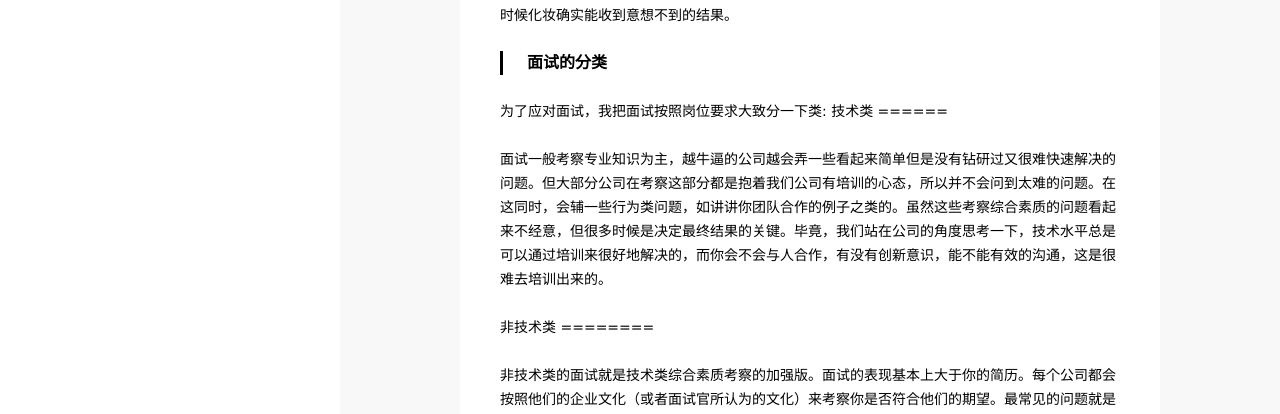
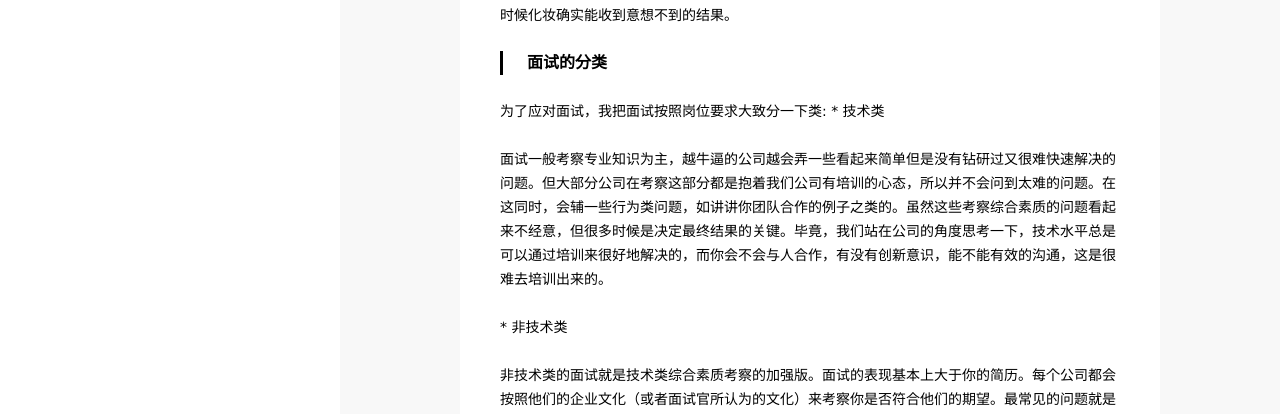
Before and after one commit to saberprince/saberprince.github.io, a Jekyll site: the page built from _posts/2016-03-25-序-言.md, in a window 1280 px wide and 900 px high. Shown: the part 382-796 px from the top of the window. Built offline with Jekyll 4.4.1, drawn with Linux system fonts in a browser that asks for light colours; nearby versions of some CDN libraries; library files that are not in the unit come from our copies; comment, search, counter and statistics services are not loaded.

Commit message:
Update 2016-03-25-序-言.md

```diff
--- a/_posts/2016-03-25-序-言.md
+++ b/_posts/2016-03-25-序-言.md
@@ -17,13 +17,13 @@ category: blog
 
 <p> 为了应对面试，我把面试按照岗位要求大致分一下类:
 
-技术类
-======
+* 技术类
+
 
 <p> 面试一般考察专业知识为主，越牛逼的公司越会弄一些看起来简单但是没有钻研过又很难快速解决的问题。但大部分公司在考察这部分都是抱着我们公司有培训的心态，所以并不会问到太难的问题。在这同时，会辅一些行为类问题，如讲讲你团队合作的例子之类的。虽然这些考察综合素质的问题看起来不经意，但很多时候是决定最终结果的关键。毕竟，我们站在公司的角度思考一下，技术水平总是可以通过培训来很好地解决的，而你会不会与人合作，有没有创新意识，能不能有效的沟通，这是很难去培训出来的。</p>
 
-非技术类
-========
+* 非技术类
+
 
 <p> 非技术类的面试就是技术类综合素质考察的加强版。面试的表现基本上大于你的简历。每个公司都会按照他们的企业文化（或者面试官所认为的文化）来考察你是否符合他们的期望。最常见的问题就是宝洁公司发明的宝洁八大问。面试问题公开化，简单易懂，基本上没有你答不上的问题。只可惜，说得出来不代表你说的到位。面试官往往在聆听的过程中寻找他心中想要的东西。这些东西是什么呢？无非就是公司发展以来所最推崇的一些综合素质特点。这些特点无非就是创新，沟通能力强，领导力等等。虽然大部分公司要求的综合素质雷同，如团队精神。但这里面有个陷阱或者误区，就是大家都认为每个公司想要的人都是一样的。No No No。即使公司喊出来都要创新精神，可能他们心中的创新精神表现是不一样的。举个例子来说，对于美国苹果公司来说，创新精神意味着你要注重颠覆传统，挑战业界权威；对于美国传统制造业公司，创新精神体现在你会观察学习别的领域中牛逼的东西重新应用在你的领域中。你可能觉得这好像也差不多，但仔细观察，传统制造业公司是注重风险控制的行业，与其冒险激进来个颠覆不如稳妥来个再应用；科技创业型公司则要靠出奇制胜。这种细微的心态区别往往就是面试官喜欢考察的东西，他们称之为你是否能fit公司的文化。至于怎么去了解公司到底想要什么样的综合素质，接下在另一章节会讲到，这也是面试的核心。</p>
 <p> 其实上述两类面试是不包含咨询公司的案例面试以及投行公司的压力面试等行业限定性很强的面试。这类面试都有专门的面试技巧，请移步其他更加专业的面试技巧网站。这里讨论的面试也是指一对一或者多个面试官对一个应聘者的面试形式。团队面试也不在此讨论之中。（个人愚见：团队面试的外界因素干扰很多，对于观察到应聘者水平误差也大。大部分公司是不采用的。但不得不说，团队面试对于公司来说确实是一个非常经济的面试手段。）</p>
```
